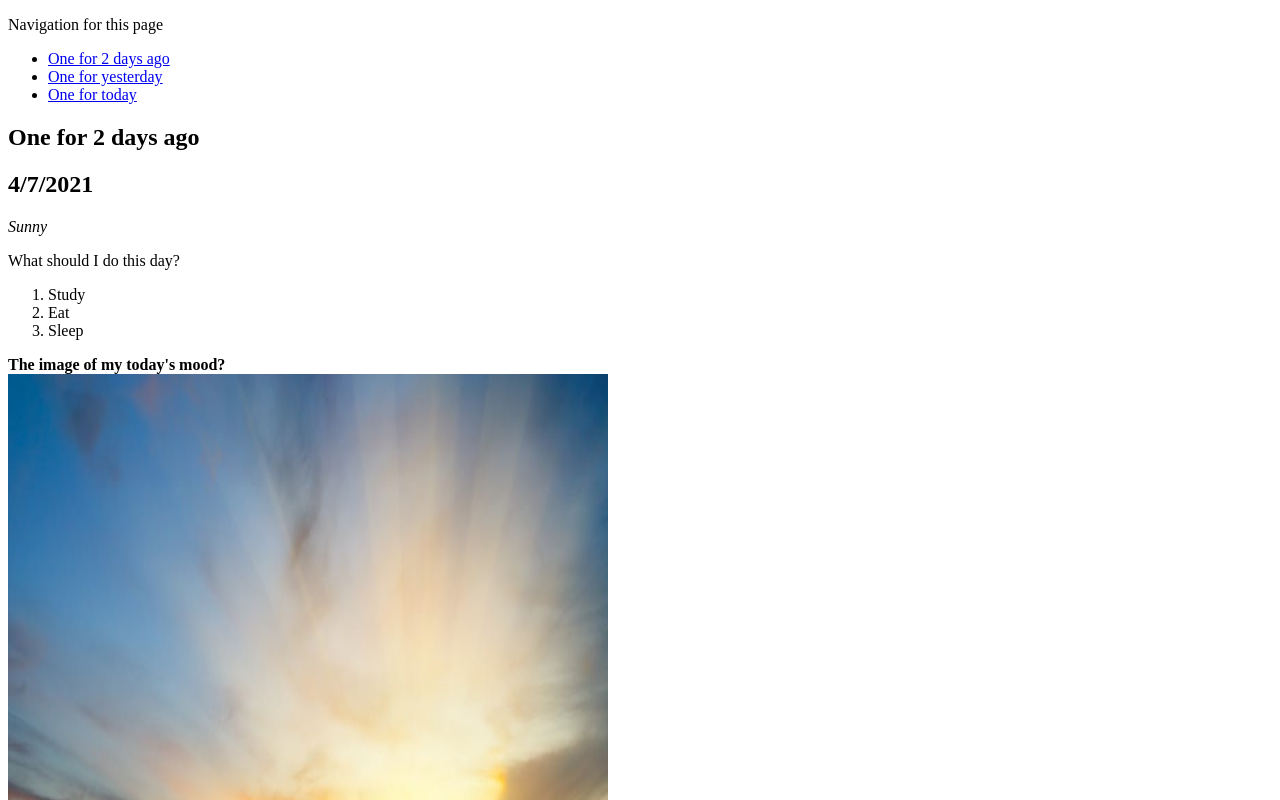
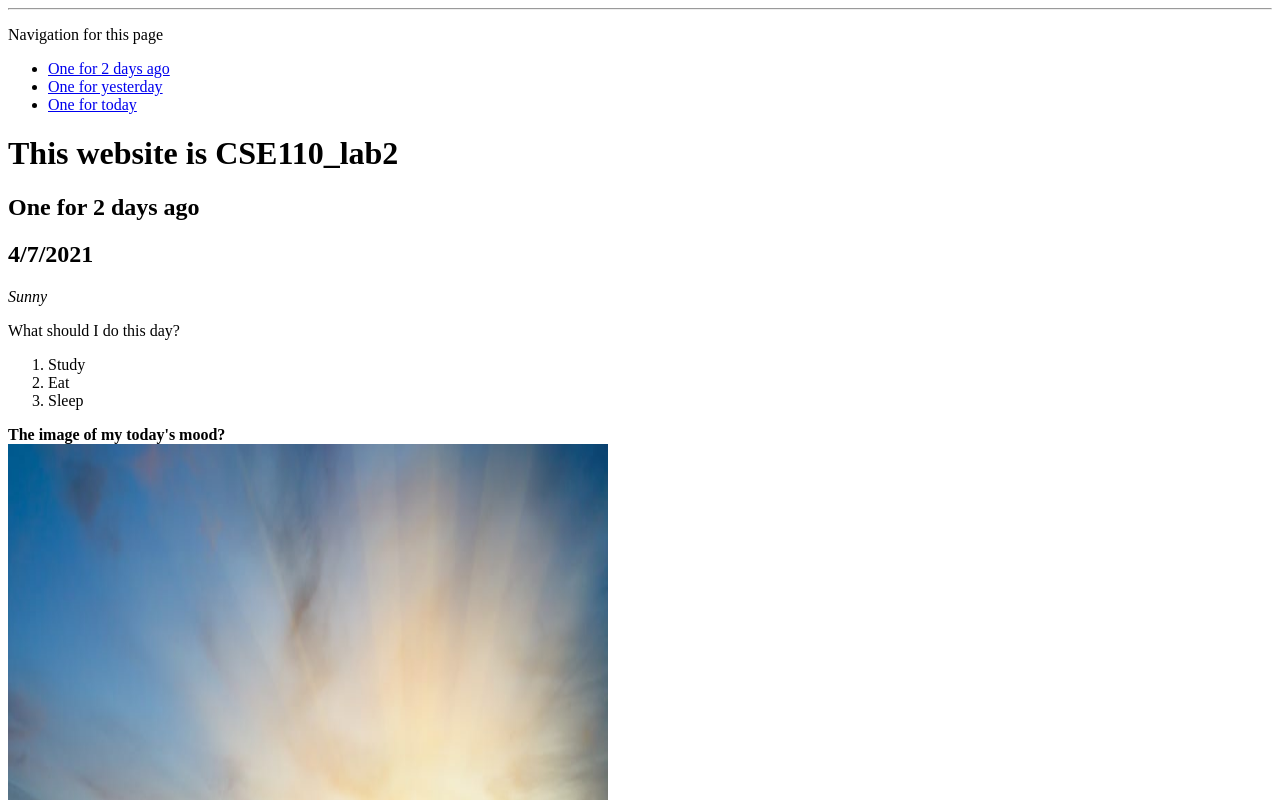
Before and after one commit to xuanyuanhaotian/CSE110_lab2, a plain HTML site: page index.html in a window 1280 px wide. Shown: the top 800 px of the page. Drawn offline with Linux system fonts and the light colour scheme.

Commit message:
Update index.html

```diff
--- a/index.html
+++ b/index.html
@@ -6,9 +6,11 @@
         <meta name="keywords" content="CSE110">
         <meta name="author" content="Yunhao Du">
         <link rel="icon" type="image/jpg" href="https://cdn.glitch.com/4f2f146e-994d-4de8-838a-be649117a06f%2F%E5%BE%AE%E4%BF%A1%E5%9B%BE%E7%89%87_20210409115944.jpg?v=1617940864579" />
-        <section>
-            <p>Navigation for this page</p>
-        </section>
+        <hr>
+            <section>
+                <p>Navigation for this page</p>
+            </section>
+        </hr>
         <nav>
             <ul>
                 <li><a href="#public1">One for 2 days ago</a></li>
@@ -19,6 +21,10 @@
     </head>
     <body>
         <main>
+            <header>
+                <h1>This website is CSE110_lab2</h1>
+            </header>
+
             <section id="public1">
             <h1>One for 2 days ago</h1>
             </section>
```
